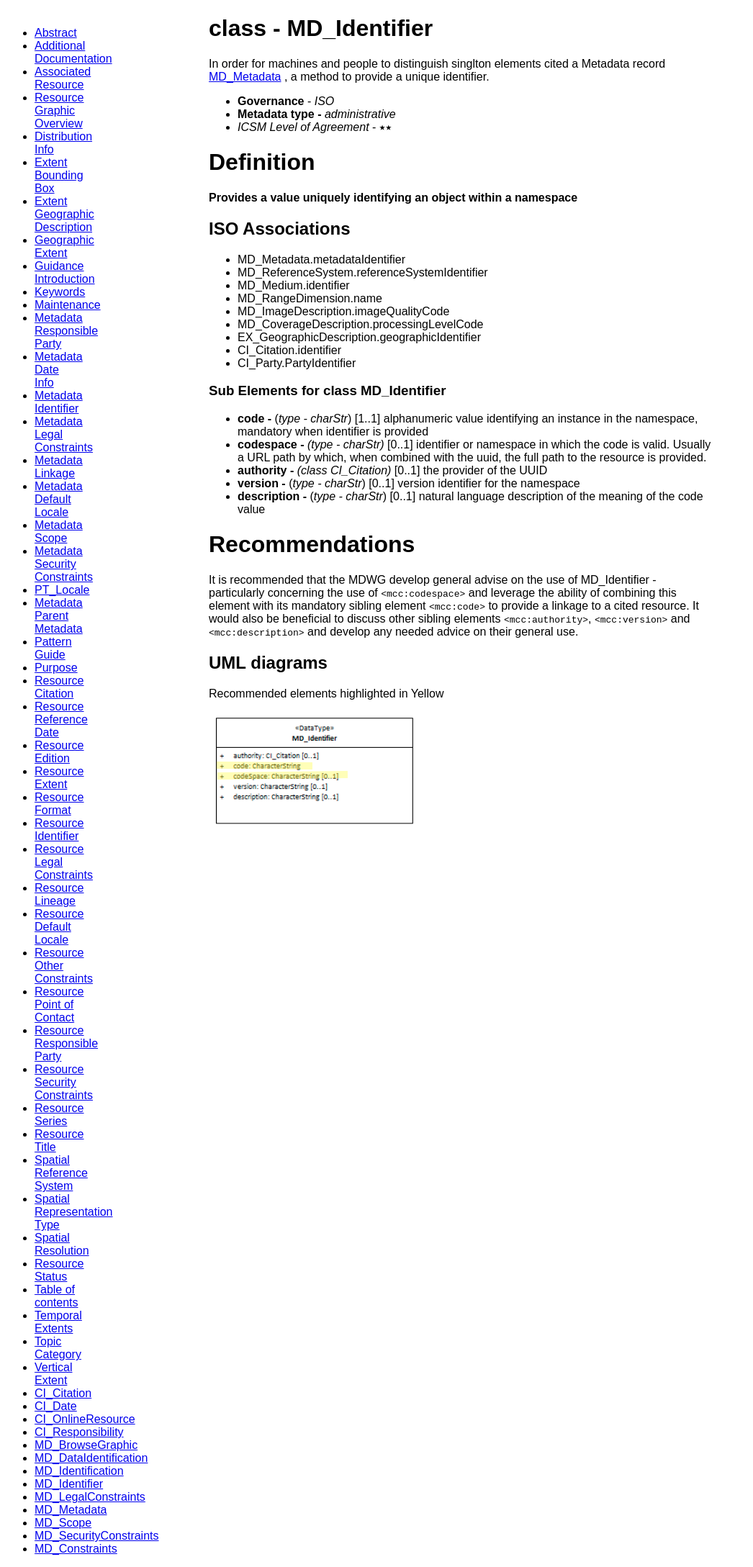
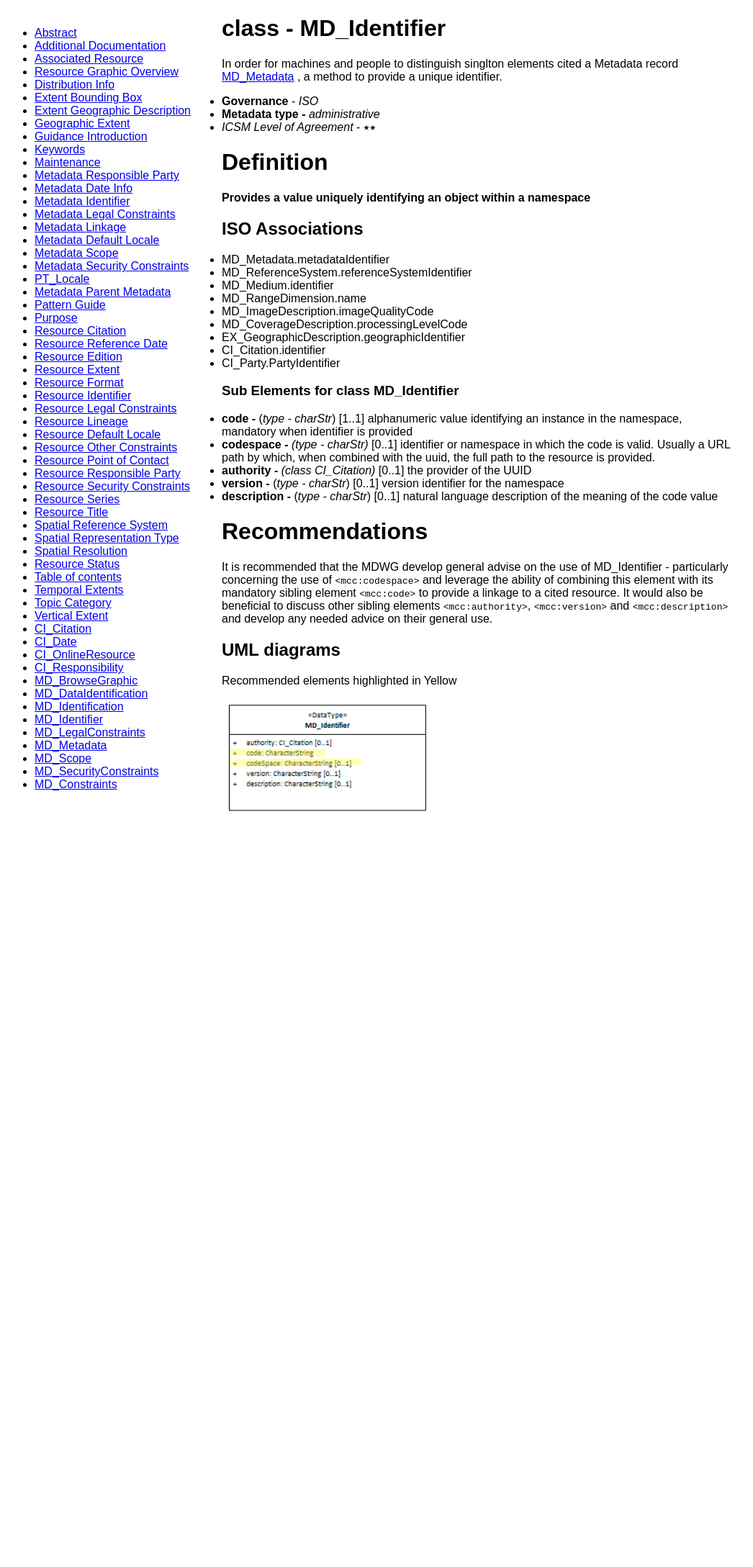
Before and after one commit to OpenWork-NZ/mdwg, a Jekyll site: the page built from _defs/class-MD_Identifier.md, in a window 1280 px wide. Shown: the whole page at 72% size, without its empty margins (0-1046 px from the left). Built offline with Jekyll 4.4.1, drawn with Linux system fonts in a browser that asks for light colours; after the commit the page ends 1159 px from its top, so only the background shows below that.

Commit message:
Give sidebar more space
The issue wasn't with the body...

```diff
--- a/_layouts/page.html
+++ b/_layouts/page.html
@@ -7,12 +7,12 @@
   <style>
     body {font: medium sans-serif}
     main {
-      max-width: 700px;
+      max-width: 750px;
       margin: 10px auto;
     }
     aside {
       float: left;
-      width: 100px;
+      width: 300px;
     }
   </style>
 </head>
```
